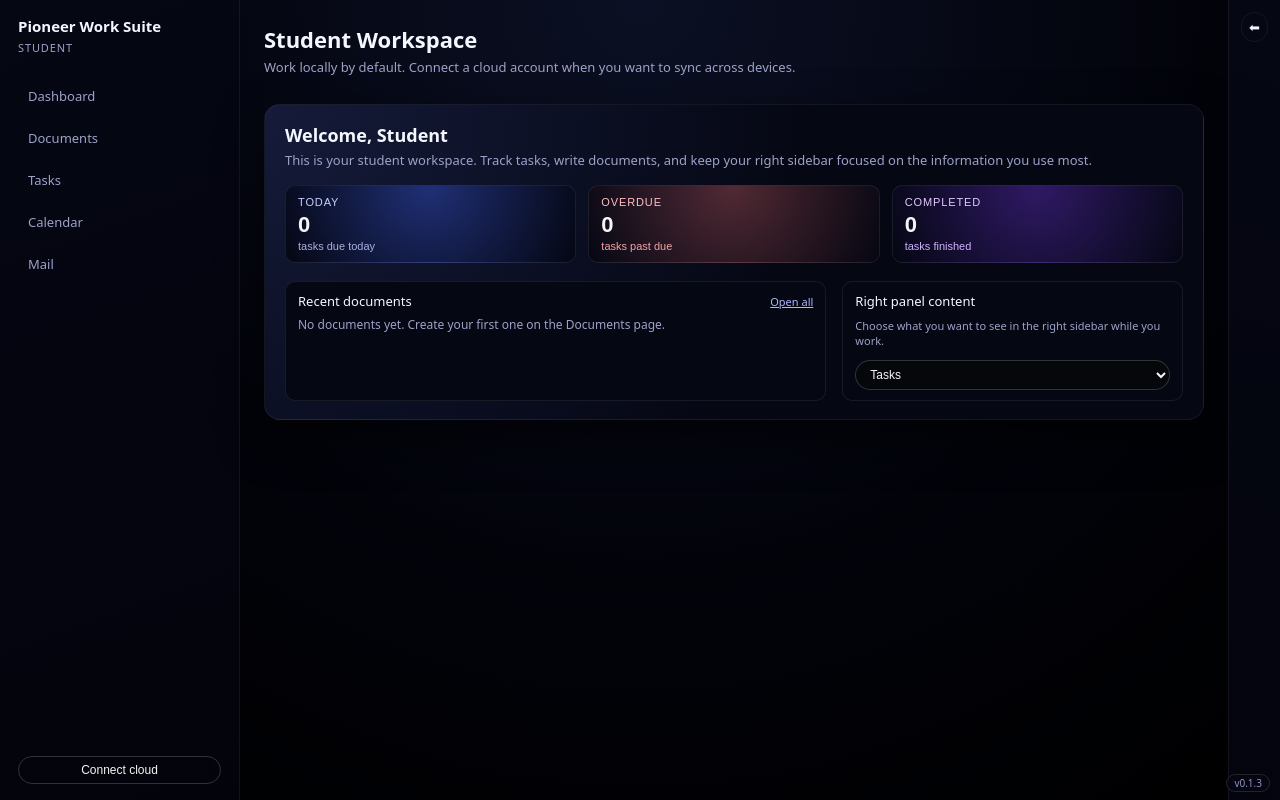
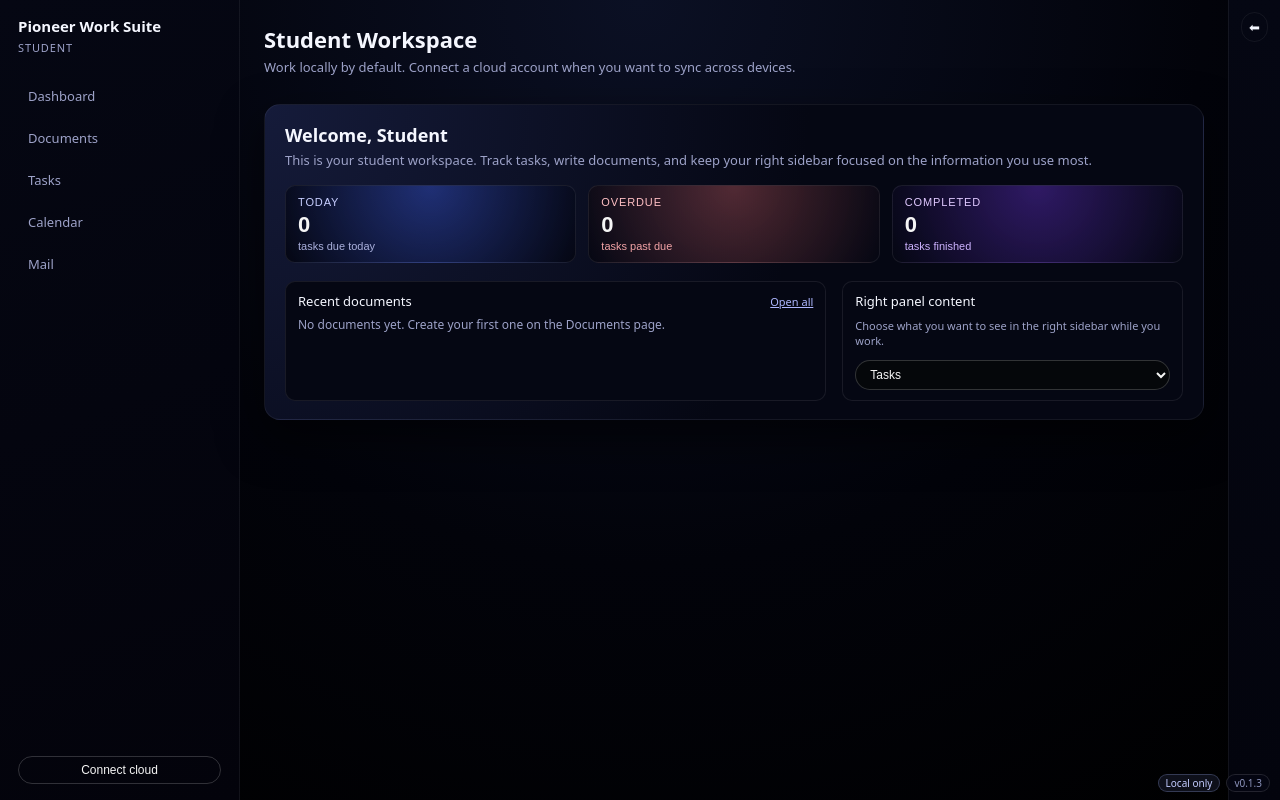
Before and after one commit to Del-985/Pioneer-Work-Suite, a React (Vite) app in the folder apps/web/: page /#/dashboard in a window 1280 px wide. Built offline with nearby package versions, Linux system fonts and the light colour scheme.

Commit message:
Update App.tsx

```diff
--- a/apps/web/src/App.tsx
+++ b/apps/web/src/App.tsx
@@ -19,6 +19,8 @@ import {
   createTask,
   deleteTask,
   fetchTasks,
+  getPendingTaskSyncCount,
+  SYNC_STATE_EVENT,
   Task,
   trySyncTasksIfOnline,
   updateTask,
@@ -27,6 +29,7 @@ import {
 import {
   Document as SuiteDocument,
   fetchDocuments,
+  getPendingDocumentSyncCount,
   trySyncDocumentsIfOnline,
 } from "./api/documents";
 
@@ -40,9 +43,14 @@ import {
 
 type SidebarMode = "tasks" | "documents";
 
+type SyncStatus = {
+  label: string;
+  detail: string;
+  tone: "local" | "connected" | "pending" | "unavailable";
+};
+
 const SIDEBAR_MODE_KEY = "pioneer-sidebar-mode";
 const APP_VERSION = import.meta.env.VITE_APP_VERSION || "0.0.0";
-
 
 function loadInitialSidebarMode(): SidebarMode {
   if (typeof window === "undefined") {
@@ -52,6 +60,81 @@ function loadInitialSidebarMode(): SidebarMode {
   return window.localStorage.getItem(SIDEBAR_MODE_KEY) === "documents"
     ? "documents"
     : "tasks";
+}
+
+function getSyncStatus(): SyncStatus {
+  const cloudConnected = hasCloudSession();
+
+  if (!cloudConnected) {
+    return {
+      label: "Local only",
+      detail: "Your work is saved on this device.",
+      tone: "local",
+    };
+  }
+
+  const pendingCount =
+    getPendingTaskSyncCount() + getPendingDocumentSyncCount();
+
+  const isOnline =
+    typeof navigator === "undefined" ? true : navigator.onLine;
+
+  if (!isOnline) {
+    return {
+      label: "Cloud unavailable",
+      detail: "Saved locally. Changes will sync when you reconnect.",
+      tone: "unavailable",
+    };
+  }
+
+  if (pendingCount > 0) {
+    return {
+      label: `Sync pending: ${pendingCount}`,
+      detail:
+        pendingCount === 1
+          ? "1 local change is waiting to sync."
+          : `${pendingCount} local changes are waiting to sync.`,
+      tone: "pending",
+    };
+  }
+
+  return {
+    label: "Cloud connected",
+    detail: "Local work is synced with your cloud account.",
+    tone: "connected",
+  };
+}
+
+function getSyncStatusColors(tone: SyncStatus["tone"]) {
+  switch (tone) {
+    case "connected":
+      return {
+        background: "rgba(61, 163, 104, 0.15)",
+        border: "1px solid rgba(104, 216, 144, 0.35)",
+        color: "#a4efbd",
+      };
+
+    case "pending":
+      return {
+        background: "rgba(255, 181, 67, 0.14)",
+        border: "1px solid rgba(255, 198, 99, 0.35)",
+        color: "#ffd07a",
+      };
+
+    case "unavailable":
+      return {
+        background: "rgba(255, 107, 126, 0.14)",
+        border: "1px solid rgba(255, 123, 136, 0.35)",
+        color: "#ffadb6",
+      };
+
+    default:
+      return {
+        background: "rgba(100, 115, 180, 0.14)",
+        border: "1px solid rgba(150, 165, 230, 0.28)",
+        color: "#c2cbff",
+      };
+  }
 }
 
 function formatDocumentDate(raw: string | undefined): string {
@@ -91,7 +174,6 @@ const Dashboard: React.FC<DashboardProps> = ({
   onSidebarModeChange,
 }) => {
   const navigate = useNavigate();
-
   const userName = getWorkspaceName();
 
   const [loading, setLoading] = useState(true);
@@ -183,6 +265,7 @@ const Dashboard: React.FC<DashboardProps> = ({
   return (
     <div className="workspace-placeholder">
       <h2>Welcome, {userName}</h2>
+
       <p>
         This is your student workspace. Track tasks, write documents, and keep
         your right sidebar focused on the information you use most.
@@ -223,7 +306,9 @@ const Dashboard: React.FC<DashboardProps> = ({
           >
             Today
           </div>
+
           <div style={{ fontSize: 22, fontWeight: 600 }}>{todayCount}</div>
+
           <div style={{ fontSize: 11, color: "#aab0dd", marginTop: 2 }}>
             tasks due today
           </div>
@@ -256,7 +341,9 @@ const Dashboard: React.FC<DashboardProps> = ({
           >
             Overdue
           </div>
+
           <div style={{ fontSize: 22, fontWeight: 600 }}>{overdueCount}</div>
+
           <div style={{ fontSize: 11, color: "#f2a3a6", marginTop: 2 }}>
             tasks past due
           </div>
@@ -289,9 +376,11 @@ const Dashboard: React.FC<DashboardProps> = ({
           >
             Completed
           </div>
+
           <div style={{ fontSize: 22, fontWeight: 600 }}>
             {completedCount}
           </div>
+
           <div style={{ fontSize: 11, color: "#cdb3ff", marginTop: 2 }}>
             tasks finished
           </div>
@@ -481,8 +570,14 @@ const App: React.FC = () => {
     string | null
   >(null);
 
+  const [syncStatus, setSyncStatus] = useState<SyncStatus>(getSyncStatus);
+
   const workspaceAccessible = hasWorkspaceAccess();
   const cloudConnected = hasCloudSession();
+
+  function refreshSyncStatus() {
+    setSyncStatus(getSyncStatus());
+  }
 
   function handleSidebarModeChange(mode: SidebarMode) {
     setSidebarMode(mode);
@@ -493,26 +588,56 @@ const App: React.FC = () => {
   }
 
   useEffect(() => {
+    refreshSyncStatus();
+
+    if (typeof window === "undefined") {
+      return;
+    }
+
+    const handleSyncStateChange = () => {
+      refreshSyncStatus();
+    };
+
+    window.addEventListener(SYNC_STATE_EVENT, handleSyncStateChange);
+    window.addEventListener("online", handleSyncStateChange);
+    window.addEventListener("offline", handleSyncStateChange);
+
+    return () => {
+      window.removeEventListener(SYNC_STATE_EVENT, handleSyncStateChange);
+      window.removeEventListener("online", handleSyncStateChange);
+      window.removeEventListener("offline", handleSyncStateChange);
+    };
+  }, [cloudConnected]);
+
+  useEffect(() => {
     if (!cloudConnected || typeof window === "undefined") {
       return;
     }
 
     let disposed = false;
 
-    const sync = () => {
+    const sync = async () => {
       if (disposed) {
         return;
       }
 
-      void trySyncTasksIfOnline();
-      void trySyncDocumentsIfOnline();
+      await Promise.allSettled([
+        trySyncTasksIfOnline(),
+        trySyncDocumentsIfOnline(),
+      ]);
+
+      if (!disposed) {
+        refreshSyncStatus();
+      }
     };
 
-    sync();
+    void sync();
 
     window.addEventListener("online", sync);
 
-    const interval = window.setInterval(sync, 60_000);
+    const interval = window.setInterval(() => {
+      void sync();
+    }, 60_000);
 
     return () => {
       disposed = true;
@@ -566,6 +691,7 @@ const App: React.FC = () => {
 
       setTasksLoading(false);
       setSidebarDocumentsLoading(false);
+      refreshSyncStatus();
     }
 
     void loadSidebarData();
@@ -598,6 +724,8 @@ const App: React.FC = () => {
     } catch (error) {
       console.error("Unable to create task:", error);
       setTasksError("Unable to create task.");
+    } finally {
+      refreshSyncStatus();
     }
   }
 
@@ -626,6 +754,8 @@ const App: React.FC = () => {
     } catch (error) {
       console.error("Unable to update task:", error);
       setTasksError("Unable to update task.");
+    } finally {
+      refreshSyncStatus();
     }
   }
 
@@ -641,6 +771,8 @@ const App: React.FC = () => {
       console.error("Unable to delete task:", error);
       setTasks(previousTasks);
       setTasksError("Unable to delete task.");
+    } finally {
+      refreshSyncStatus();
     }
   }
 
@@ -648,8 +780,11 @@ const App: React.FC = () => {
     disconnectCloudSession();
 
     setIsTodoOpen(false);
+    refreshSyncStatus();
     navigate("/dashboard", { replace: true });
   }
+
+  const syncColors = getSyncStatusColors(syncStatus.tone);
 
   return (
     <div className="app app-dark">
@@ -997,13 +1132,37 @@ const App: React.FC = () => {
         </aside>
       </div>
 
-      <span
-        aria-label={`Pioneer Work Suite version ${APP_VERSION}`}
+      <div
         style={{
           position: "fixed",
           right: 10,
           bottom: 8,
           zIndex: 10000,
+          display: "flex",
+          alignItems: "center",
+          gap: 6,
+          pointerEvents: "none",
+        }}
+      >
+        <span
+          title={syncStatus.detail}
+          style={{
+            padding: "3px 7px",
+            borderRadius: 999,
+            background: syncColors.background,
+            border: syncColors.border,
+            color: syncColors.color,
+            fontSize: 10,
+            lineHeight: 1,
+            whiteSpace: "nowrap",
+          }}
+        >
+          {syncStatus.label}
+        </span>
+
+        <span
+          aria-label={`Pioneer Work Suite version ${APP_VERSION}`}
+          style={{
             padding: "3px 7px",
             borderRadius: 999,
             background: "rgba(5, 7, 19, 0.82)",
@@ -1011,12 +1170,12 @@ const App: React.FC = () => {
             color: "#8d94bd",
             fontSize: 10,
             lineHeight: 1,
-          pointerEvents: "none",
           }}
         >
           v{APP_VERSION}
         </span>
       </div>
+    </div>
   );
 };
 
```
Lines whose indentation alone changed are shown as unchanged.
